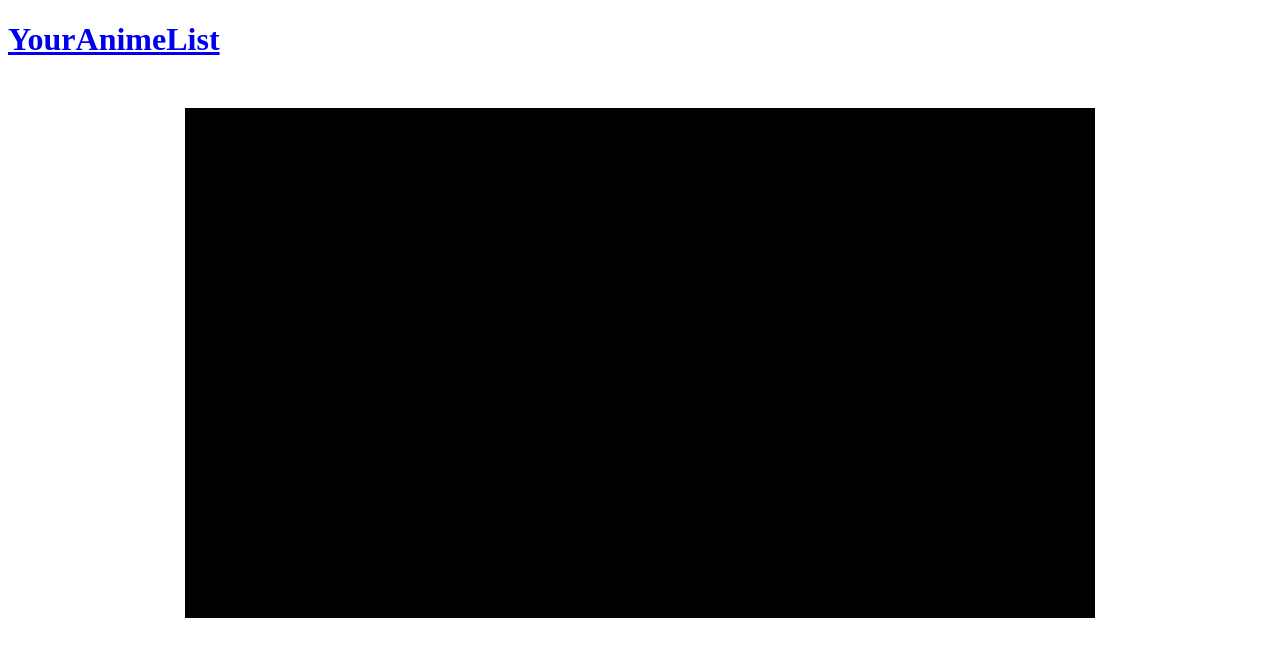
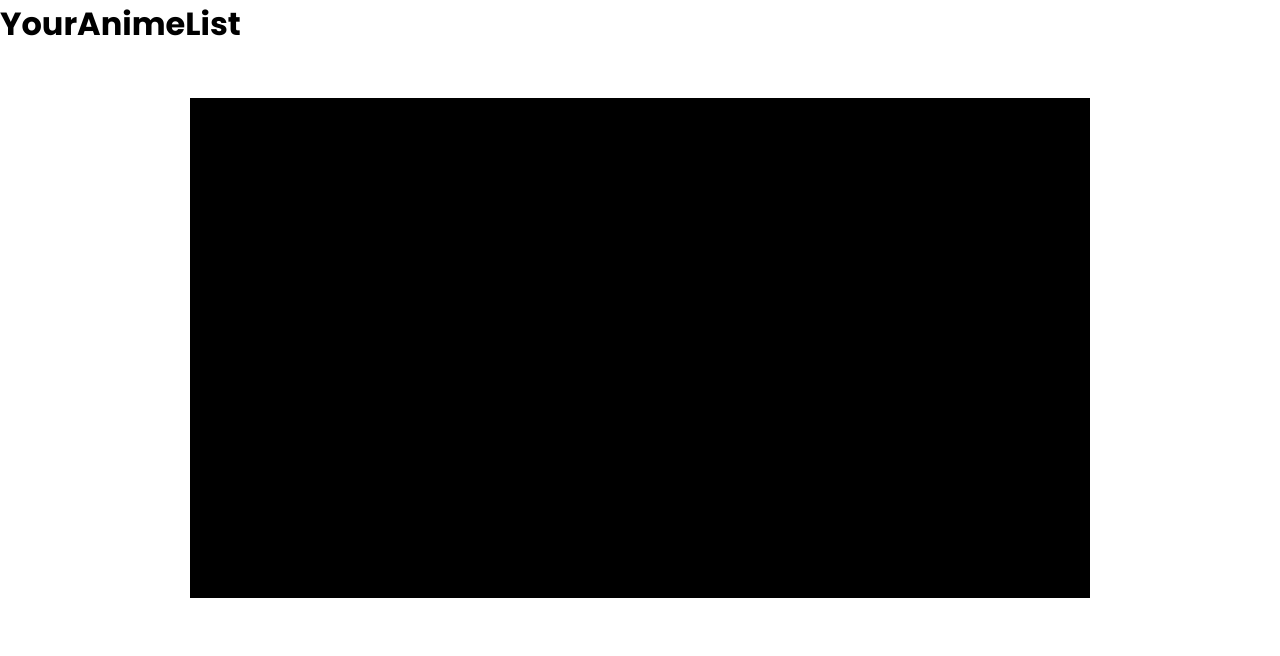
Before and after one commit to qvarkk/anime-watch-list, a plain HTML site: page index.html in a window 1280 px wide. Drawn offline with Linux system fonts and the light colour scheme.

Commit message:
Added root colors

```diff
--- a/style.css
+++ b/style.css
@@ -1,3 +1,31 @@
+:root {
+  --color-50: #f5f3ff;
+  --color-100: #ede9fe;
+  --color-200: #ddd6fe;
+  --color-300: #c4b5fd;
+  --color-400: #a78bfa;
+  --color-500: #8b5cf6;
+  --color-600: #7c3aed;
+  --color-700: #6d28d9;
+  --color-800: #5b21b6;
+  --color-900: #4c1d95;
+}
+
+*,
+*::before,
+*::after {
+  margin: 0;
+  padding: 0;
+  box-sizing: border-box;
+  font-family: "Poppins", sans-serif;
+  color: ;
+}
+
+a {
+  color: inherit;
+  text-decoration: none;
+}
+
 .show-anime {
   width: 900px;
   height: 500px;
```
